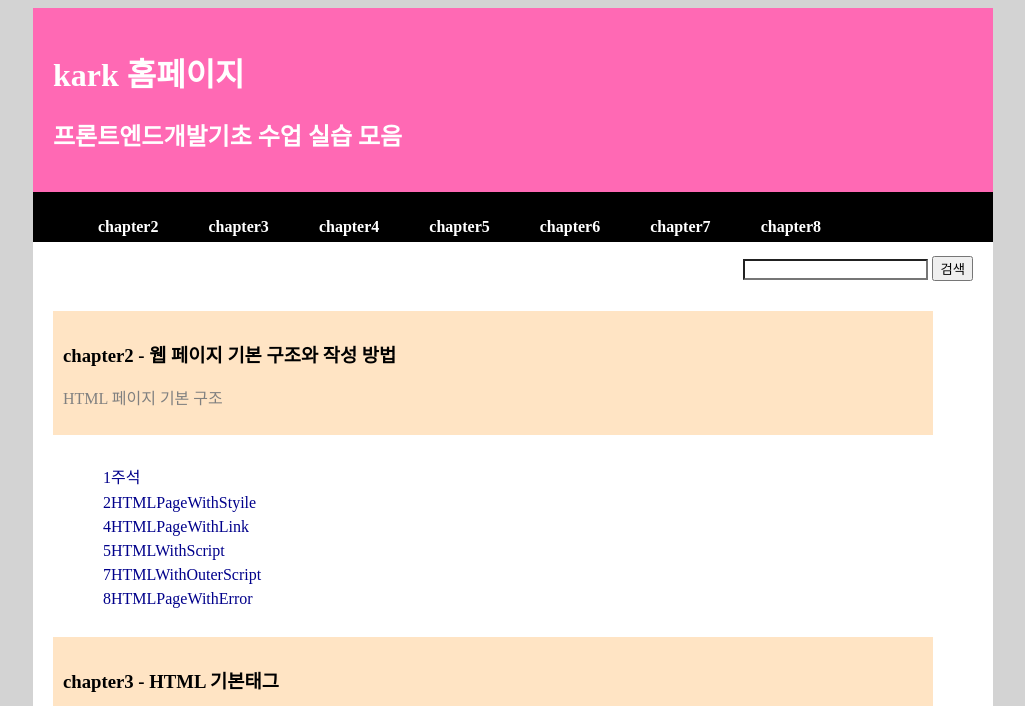
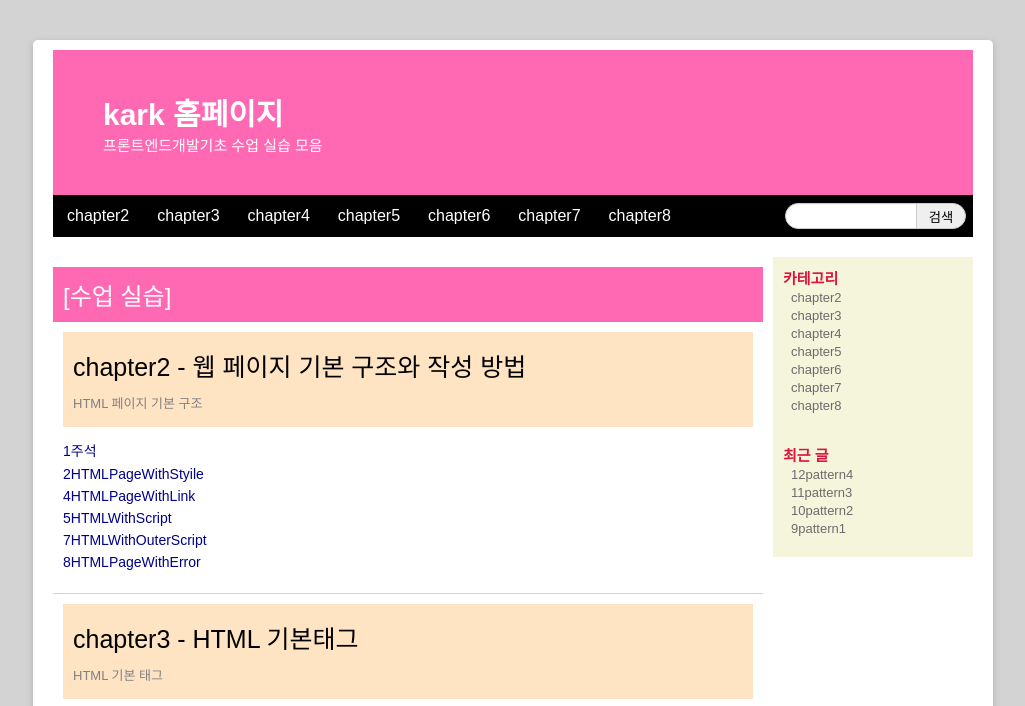
Before and after one commit to kark0914/web26-2-b06, a plain HTML site: page index.html in a window 1280 px wide. Shown: the top 706 px of the page, without its empty margins (127-1152 px from the left). Drawn offline with Linux system fonts and the light colour scheme.

Commit message:
Add files via upload

```diff
--- a/index.html
+++ b/index.html
@@ -3,57 +3,193 @@
 
 <head>
     <meta charset="UTF-8">
+    <meta name="viewport" content="width=device-width, initial-scale=1.0">
     <title>kark 홈페이지</title>
 
     <style>
-        /* 태그 선택자 */
-        body { background: lightgray; }
-        ul { list-style: none; }
-        a { color: black; text-decoration: none; }
+        * {
+            margin: 0; padding: 0;
+            font-family: '맑은 고딕', 'Malgun Gothic', Gothic, sans-serif;
+        }
 
-        #page-wrapper { width: 960px; margin: 0 auto; background: white; }
+        a { text-decoration: none; }
 
-        #main-header { background: hotpink; color: white; padding: 20px; }
+        li { list-style: none; }
 
-        /* 왼쪽 메뉴, 오른쪽 검색창 */
-        #main-navigation { height: 50px; background: black; color: white; }
         .pull-left { float: left; }
         .pull-right { float: right; }
 
-        #main-navigation .outer-menu-item { float: left; position: relative; padding: 10px 25px; }
-        #main-navigation a { color: white; font-weight: bold; }
+        body {
+            width: 960px; margin: 0 auto;
+            background: lightgray;
+        }
 
-        #main-navigation a:hover { color: hotpink; }
-        #main-navigation a:active { color: skyblue; }
-        #main-navigation .outer-menu-item:hover { background: crimson; }
+        #page-wrapper {
+            background: white;
+            margin: 40px 0; padding: 10px 20px;
+            border-radius: 5px;
+            box-shadow: 0 2px 6px rgba(100, 100, 100, 0.3);
+        }
 
-        /*평소에는 숨기고 마우스를 올리면 표시 */
-        #main-navigation .inner-menu { display: none; position: absolute; top: 100%; left: 0;
-                                       width: 230px; background: #444; }
-        #main-navigation .outer-menu-item:hover .inner-menu { display: block; }
-        #main-navigation .inner-menu a { display: block; padding: 8px 20px; font-weight: normal; }
+        #main-header { padding: 40px 50px; background: hotpink; }
 
-        /* 검색창 */
-        .search-bar { padding: 10px 20px; }
-        .input-search:enabled { background-color: white; }
-        .input-search:disabled { background-color: gray; }
-        .input-search:focus { background-color: orange; }
+        .master-title {
+            font-size: 30px;
+            color: white;
+        }
+        .master-description {
+            font-size: 15px; font-weight: 500;
+            color: white;
+        }
 
-        /* 본문 */
-        #content { clear: both; overflow: hidden; padding: 20px; }
-        #main-section { width: 880px; float: left; }
+        #main-navigation {
+            background: black;
+            color: white;
+            border-top: 1px solid black;
+            border-bottom: 1px solid black;
+            margin-bottom: 20px;
+            height: 40px;
+        }
 
-        /* 글 영역 */
-        .article-header { background: bisque; padding: 10px; }
-        .article-date { color: gray; }
-        .article-body { padding: 10px; }
+        .outer-menu-item {
+            float: left;
+            position: relative;
+        }
+        .outer-menu-item:hover {
+            background: crimson;
+            color: white;
+        }
+
+        .menu-title {
+            display: block;
+            height: 30px; line-height: 30px;
+            text-align: center;
+            padding: 5px 14px;
+        }
+
+        .inner-menu {
+            display: none;
+            position: absolute;
+            top: 40px; left: 0;
+            width: 230px;
+            background: #444;
+            box-shadow: 0 2px 6px rgba(5, 5, 5, 0.9);
+            z-index: 1000;
+            text-align: center;
+        }
+        .outer-menu-item:hover .inner-menu { display: block; }
+        .inner-menu-item > a {
+            display: block;
+            padding: 5px 10px;
+            color: white;
+        }
+        .inner-menu-item > a:hover {
+            background: crimson;
+            color: white;
+        }
+
+        .search-bar {
+            height: 26px;
+            padding: 7px;
+        }
+
+        .input-search {
+            display: block;
+            float: left;
+            background-color: #FFFFFF;
+            border: 1px solid #CCCCCC;
+            border-radius: 15px 0 0 15px;
+            box-shadow: inset 0 1px 1px rgba(0, 0, 0, 0.05);
+            width: 120px; height: 24px;
+            padding: 0 0 0 10px;
+            font-size: 12px;
+            color: #555555;
+        }
+        .input-search:focus {
+            border-color: rgba(82, 168, 236, 0.8);
+            outline: 0;
+            box-shadow: inset 0 1px 1px rgba(0, 0, 0, 0.05);
+        }
+        .input-search-submit {
+            display: block;
+            float: left;
+            width: 50px; height: 26px;
+            border-radius: 0 15px 15px 0;
+            border: 1px solid #CCCCCC;
+            margin-left: -1px;
+            vertical-align: top;
+        }
+
+        #content { overflow: hidden; }
+
+        #main-section {
+            float: left;
+            width: 710px;
+        }
+        #main-aside {
+            float: right;
+            width: 200px;
+            background: beige;
+        }
+
+        .part-title {
+            font-size: 24px; font-weight: 500;
+            background: hotpink;
+            color: white;
+            padding: 10px;
+            margin-top: 10px;
+        }
+
+        article {
+            padding: 0 10px 20px 10px;
+            border-bottom: 1px solid lightgray;
+        }
+
+        .article-header { padding: 15px 10px; background: bisque; margin: 10px 0; }
+        .article-title {
+            font-size: 25px; font-weight: 500;
+            padding-bottom: 10px;
+        }
+        .article-date { font-size: 13px; color: gray; }
+        .article-body { font-size: 14px; }
         .article-body li { padding: 3px 0; }
         .article-body a { color: darkblue; }
-        .article-body a:hover { color: red; }
+        .article-body a:hover { color: red; text-decoration: underline; }
         .article-body a:active { color: blue; }
 
-        /* 푸터 */
-        #main-footer { background: skyblue; padding: 20px; text-align: center; }
+        .aside-list { padding: 10px 10px 20px 10px; }
+        .aside-list > h3 {
+            font-size: 15px;
+            font-weight: 600;
+            color: crimson;
+        }
+        .aside-list li a {
+            margin-left: 8px;
+            font-size: 13px;
+            color: #6C6C6C;
+        }
+        .aside-list li a:hover { color: red; }
+
+        #main-footer { padding: 20px 10px; font-size: 13px; background: skyblue; text-align: center; }
+        #main-footer a { color: black; }
+
+        @media screen and (max-width: 979px) {
+            body { width: auto; }
+            #main-navigation { height: auto; position: relative; }
+            .pull-left { float: none; }
+            .pull-right { float: none; }
+            .outer-menu-item { float: none; display: inline-block; position: static; }
+            .inner-menu { top: 100%; left: 0; right: 0; width: auto; }
+            #main-section { width: 70%; }
+            #main-aside { width: 28%; }
+        }
+
+        @media screen and (max-width: 767px) {
+            #page-wrapper { margin: 0; padding: 10px; }
+            #main-header { padding: 20px 10px; }
+            #main-section { width: auto; float: none; }
+            #main-aside { width: auto; float: none; }
+        }
     </style>
 </head>
 
@@ -69,7 +205,7 @@
             <div class="pull-left">
                 <ul class="outer-menu">
                     <li class="outer-menu-item">
-                        <a href="#chapter2">chapter2</a>
+                        <span class="menu-title">chapter2</span>
                         <ul class="inner-menu">
                             <li class="inner-menu-item"><a href="chapter2/1주석.html">1주석</a></li>
                             <li class="inner-menu-item"><a href="chapter2/2HTMLPageWithStyile.html">2HTMLPageWithStyile</a></li>
@@ -80,7 +216,7 @@
                         </ul>
                     </li>
                     <li class="outer-menu-item">
-                        <a href="#chapter3">chapter3</a>
+                        <span class="menu-title">chapter3</span>
                         <ul class="inner-menu">
                             <li class="inner-menu-item"><a href="chapter3/1Text_Header.html">1Text_Header</a></li>
                             <li class="inner-menu-item"><a href="chapter3/3text_content.html">3text_content</a></li>
@@ -93,7 +229,7 @@
                         </ul>
                     </li>
                     <li class="outer-menu-item">
-                        <a href="#chapter4">chapter4</a>
+                        <span class="menu-title">chapter4</span>
                         <ul class="inner-menu">
                             <li class="inner-menu-item"><a href="chapter4/1form_basic.html">1form_basic</a></li>
                             <li class="inner-menu-item"><a href="chapter4/2note_form.html">2note_form</a></li>
@@ -105,7 +241,7 @@
                         </ul>
                     </li>
                     <li class="outer-menu-item">
-                        <a href="#chapter5">chapter5</a>
+                        <span class="menu-title">chapter5</span>
                         <ul class="inner-menu">
                             <li class="inner-menu-item"><a href="chapter5/1selector_tagidclass.html">1selector_tagidclass</a></li>
                             <li class="inner-menu-item"><a href="chapter5/9atrribute_basic.html">9atrribute_basic</a></li>
@@ -117,7 +253,7 @@
                         </ul>
                     </li>
                     <li class="outer-menu-item">
-                        <a href="#chapter6">chapter6</a>
+                        <span class="menu-title">chapter6</span>
                         <ul class="inner-menu">
                             <li class="inner-menu-item"><a href="chapter6/1_box_widthHeight.html">1_box_widthHeight</a></li>
                             <li class="inner-menu-item"><a href="chapter6/5border_basic.html">5border_basic</a></li>
@@ -135,7 +271,7 @@
                         </ul>
                     </li>
                     <li class="outer-menu-item">
-                        <a href="#chapter7">chapter7</a>
+                        <span class="menu-title">chapter7</span>
                         <ul class="inner-menu">
                             <li class="inner-menu-item"><a href="chapter7/1floatWithOverflow1.html">1floatWithOverflow1</a></li>
                             <li class="inner-menu-item"><a href="chapter7/2noteclear.html">2noteclear</a></li>
@@ -149,7 +285,7 @@
                         </ul>
                     </li>
                     <li class="outer-menu-item">
-                        <a href="#chapter8">chapter8</a>
+                        <span class="menu-title">chapter8</span>
                         <ul class="inner-menu">
                             <li class="inner-menu-item"><a href="chapter8/1without_meta.html">1without_meta</a></li>
                             <li class="inner-menu-item"><a href="chapter8/2_1note_meta.html">2_1note_meta</a></li>
@@ -177,6 +313,7 @@
         </nav>
         <div id="content">
             <section id="main-section">
+                <h1 class="part-title">[수업 실습]</h1>
                 <article id="chapter2">
                     <div class="article-header">
                         <h1 class="article-title">chapter2 - 웹 페이지 기본 구조와 작성 방법</h1>
@@ -309,6 +446,29 @@
                     </div>
                 </article>
             </section>
+            <aside id="main-aside">
+                <div class="aside-list">
+                    <h3>카테고리</h3>
+                    <ul>
+                        <li><a href="#chapter2">chapter2</a></li>
+                        <li><a href="#chapter3">chapter3</a></li>
+                        <li><a href="#chapter4">chapter4</a></li>
+                        <li><a href="#chapter5">chapter5</a></li>
+                        <li><a href="#chapter6">chapter6</a></li>
+                        <li><a href="#chapter7">chapter7</a></li>
+                        <li><a href="#chapter8">chapter8</a></li>
+                    </ul>
+                </div>
+                <div class="aside-list">
+                    <h3>최근 글</h3>
+                    <ul>
+                        <li><a href="chapter8/12pattern4.html">12pattern4</a></li>
+                        <li><a href="chapter8/11pattern3.html">11pattern3</a></li>
+                        <li><a href="chapter8/10pattern2.html">10pattern2</a></li>
+                        <li><a href="chapter8/9pattern1.html">9pattern1</a></li>
+                    </ul>
+                </div>
+            </aside>
         </div>
         <footer id="main-footer">
             <a href="#">kark0914 / web26-2-b06</a>
```
